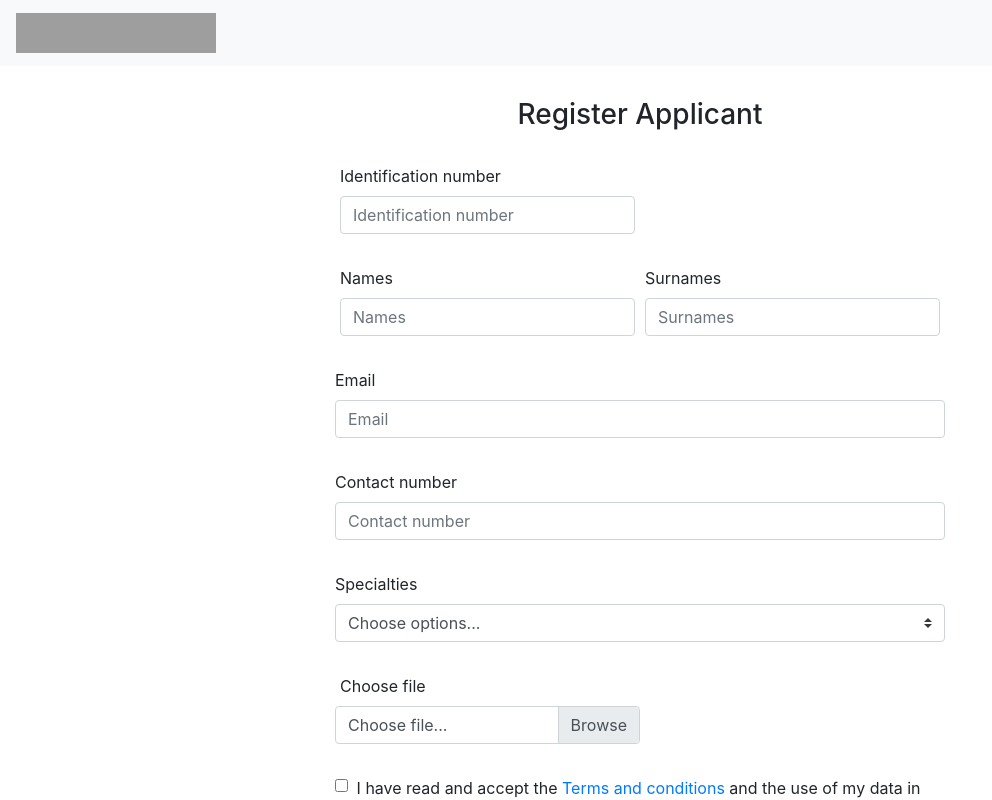
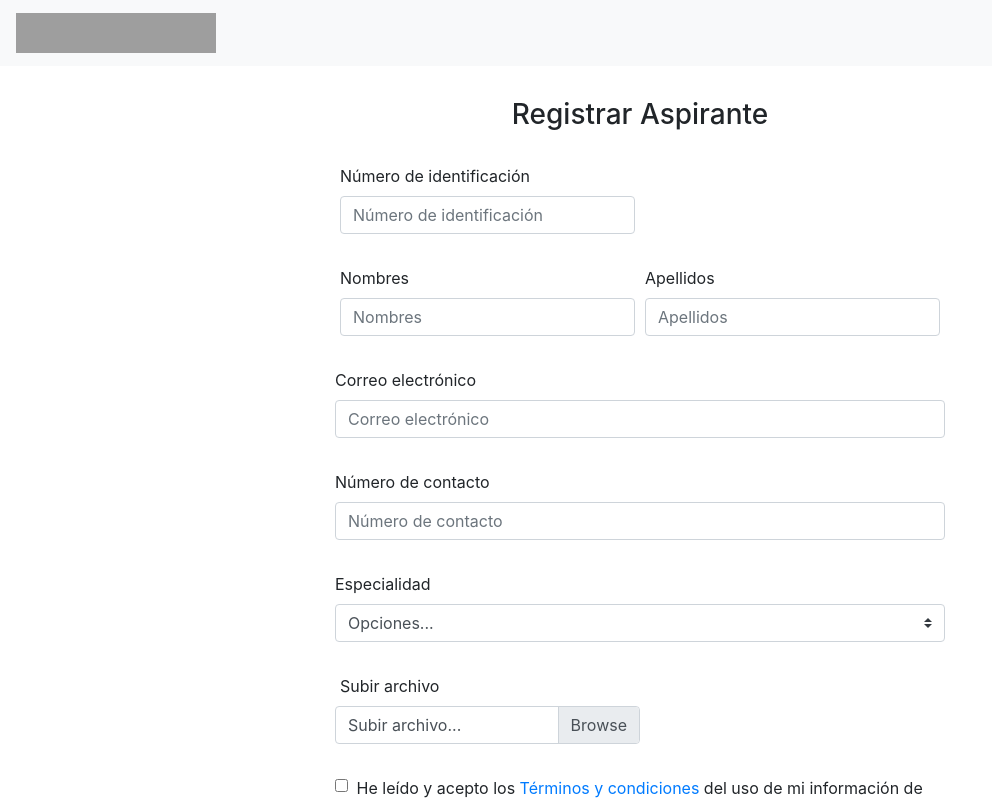
Before and after one commit to CostGranda/GradeProject, a React (Create React App) app: page /registre in a window 1280 px wide. Shown: the top 800 px of the page, without its empty margins (0-992 px from the left). Built offline with nearby package versions, Linux system fonts and the light colour scheme; grey boxes are pictures that could not be loaded.

Commit message:
Cambios hechos por daniel

```diff
--- a/src/app/components/Menu.js
+++ b/src/app/components/Menu.js
@@ -57,7 +57,7 @@ export default function Menu({ logOut }) {
                 className="dropdown-menu"
                 aria-labelledby="navbarDropdownMenuLink"
               >
-                <a className="dropdown-item" target="_blank" href="https://happy-test2.herokuapp.com/api/terms/manual">
+                <a className="dropdown-item" target="_blank" href="http://190.248.92.106:3100/api/terms/manual">
                   Help
                 </a>
                 <div className="dropdown-item" onClick={logOut}>
--- a/src/app/components/MenuGeneral.js
+++ b/src/app/components/MenuGeneral.js
@@ -52,7 +52,7 @@ export default function Menu({logOut}) {
                 className="dropdown-menu"
                 aria-labelledby="navbarDropdownMenuLink"
               >
-                <a className="dropdown-item" target="_blank" href="https://happy-test2.herokuapp.com/api/terms/manual">
+                <a className="dropdown-item" target="_blank" href="http://190.248.92.106:3100/api/terms/manual">
                   Help
                 </a>
                 <div className="dropdown-item" onClick={logOut}>
--- a/src/app/components/UploadFile/index.js
+++ b/src/app/components/UploadFile/index.js
@@ -25,7 +25,7 @@ function UploadFile({ cedula, setCv }) {
   return (
     <div className="form-row col-md-6">
       <div className="custom-group col-md-12">
-        <label htmlFor="inputFile">Choose file</label>
+        <label htmlFor="inputFile">Subir archivo</label>
         <br></br>
       </div>
       <div className="custom-file col-md-6">
@@ -38,7 +38,7 @@ function UploadFile({ cedula, setCv }) {
         />
         {nameFile === "" ? (
           <label className="custom-file-label" htmlFor="validatedCustomFile">
-            Choose file...
+            Subir archivo...
           </label>
         ) : (
           <label className="custom-file-label" htmlFor="validatedCustomFile">
--- a/src/app/pages/ApplicantForm.js
+++ b/src/app/pages/ApplicantForm.js
@@ -35,7 +35,7 @@ export default class componentName extends Component {
       message: message,
       buttons: [
         {
-          label: "Okey"
+          label: "Listo"
         }
       ]
     });
@@ -67,22 +67,22 @@ export default class componentName extends Component {
           origen: "",
           cv: ""
         });
-        this.modalShow("Success", "Information updated successfully");
+        this.modalShow("Hecho", "Información actualizada satisfactoriamente");
       } else if (response.status === 400) {
-        this.modalShow("Error", "The applicant don't exist");
+        this.modalShow("Error", "El aspirante no está registrado");
       }
     } catch {
-      this.modalShow("Error", "Can't make change, try again");
+      this.modalShow("Error", "No se puede realizar cambios, intente de nuevo");
     }
   };
 
   modalShowPut = () => {
     confirmAlert({
-      title: "User already exist",
-      message: "Do you want update your information in the database?",
+      title: "El aspirante ya existe",
+      message: "¿Quiere actualizar la información en la aplicación?",
       buttons: [
         {
-          label: "Yes",
+          label: "Si",
           onClick: () => this.actualizar()
         },
         {
@@ -117,30 +117,30 @@ export default class componentName extends Component {
         calificacion: "",
         origen: ""
       });
-      this.modalShow("Success", "User registered successfully");
+      this.modalShow("Hecho", "Aspirante registrado satisfactoriamente");
     } else if (response.status === 200) {
       this.modalShowPut();
     } else if (response.status === 400) {
       this.modalShowPut();
     } else if (response.status === 406) {
-      this.modalShow("Error", "Please enter a valid date");
+      this.modalShow("Error", "Por favor ingrese una fecha válida");
     } else {
-      this.modalShow("Error", "Registration failed, try again");
+      this.modalShow("Error", "Registro fallido, intente de nuevo");
     }
   };
 
   render() {
     return (
       <div className="applicant">
-        <h3 className="update-title">Register Applicant</h3>
+        <h3 className="update-title">Registrar Aspirante</h3>
         <form onSubmit={this.registre}>
           <div className="form-row col-md-6">
             <div className="form-group col-md-6">
-              <label> Identification number </label>{" "}
+              <label> Número de identificación </label>{" "}
               <input
                 type="number"
                 className="form-control"
-                placeholder="Identification number"
+                placeholder="Número de identificación"
                 onChange={e => this.handleInput(e, "cedula")}
                 required
                 value={this.state.cedula}
@@ -149,22 +149,22 @@ export default class componentName extends Component {
           </div>{" "}
           <div className="form-row col-md-6">
             <div className="form-group col-md-6">
-              <label> Names </label>{" "}
+              <label> Nombres </label>{" "}
               <input
                 type="text"
                 className="form-control"
-                placeholder="Names"
+                placeholder="Nombres"
                 onChange={e => this.handleInput(e, "nombres")}
                 required
                 value={this.state.nombres}
               />{" "}
             </div>{" "}
             <div className="form-group col-md-6">
-              <label> Surnames </label>{" "}
+              <label> Apellidos </label>{" "}
               <input
                 type="text"
                 className="form-control"
-                placeholder="Surnames"
+                placeholder="Apellidos"
                 onChange={e => this.handleInput(e, "apellidos")}
                 required
                 value={this.state.apellidos}
@@ -172,36 +172,37 @@ export default class componentName extends Component {
             </div>{" "}
           </div>{" "}
           <div className="form-group col-md-6">
-            <label> Email </label>{" "}
+            <label> Correo electrónico </label>{" "}
             <input
               type="email"
               className="form-control"
-              placeholder="Email"
+              placeholder="Correo electrónico"
               onChange={e => this.handleInput(e, "email")}
               required
               value={this.state.email}
             />{" "}
           </div>{" "}
           <div className="form-group col-md-6">
-            <label> Contact number </label>{" "}
+            <label> Número de contacto </label>{" "}
             <input
               type="number"
               className="form-control"
-              placeholder="Contact number"
+              placeholder="Número de contacto"
               onChange={e => this.handleInput(e, "telefonos")}
               required
               value={this.state.telefonos}
             />{" "}
           </div>{" "}
           <div className="form-group col-md-6">
-            <label> Specialties </label>{" "}
+            <label> Especialidad </label>{" "}
             <select
               onChange={e => this.handleInput(e, "especialidades")}
               className="custom-select"
               required
               value={this.state.especialidades}
             >
-              <option value=""> Choose options... </option>{" "}
+              <option value=""> Opciones... </option>{" "}
+              <option value="Otro"> Otro </option>{" "}
               <option value="ABAP"> ABAP </option>{" "}
               <option value="BC"> BC </option>{" "}
               <option value="BC-STMS"> BC - STMS </option>{" "}
@@ -303,20 +304,20 @@ export default class componentName extends Component {
             <div className="form-check">
               <input className="form-check-input" type="checkbox" required />
               <label className="form-check-label">
-                I have read and accept the{" "}
+                He leído y acepto los{" "}
                 <a
                   target="_blank"
-                  href="http://192.168.1.122:3100/api/terms"
+                  href="http://190.248.92.106:3100/api/terms"
                 >
                   {" "}
-                  Terms and conditions{" "}
+                  Términos y condiciones{" "}
                 </a>
-                and the use of my data in accordance with the Habeas Data Law.{" "}
+                del uso de mi información de acuerdo a la ley de Habeas Data.{" "}
               </label>{" "}
             </div>{" "}
           </div>{" "}
           <button type="submit" className="btn btn-primary ">
-            Submit{" "}
+            Enviar{" "}
           </button>{" "}
         </form>{" "}
       </div>
--- a/src/constanst.js
+++ b/src/constanst.js
@@ -1,2 +1,2 @@
 export const BASE_ENDPOINT =
-  "http://localhost:3100/api/"
+  "http://190.248.92.106:3100/api/"
```
